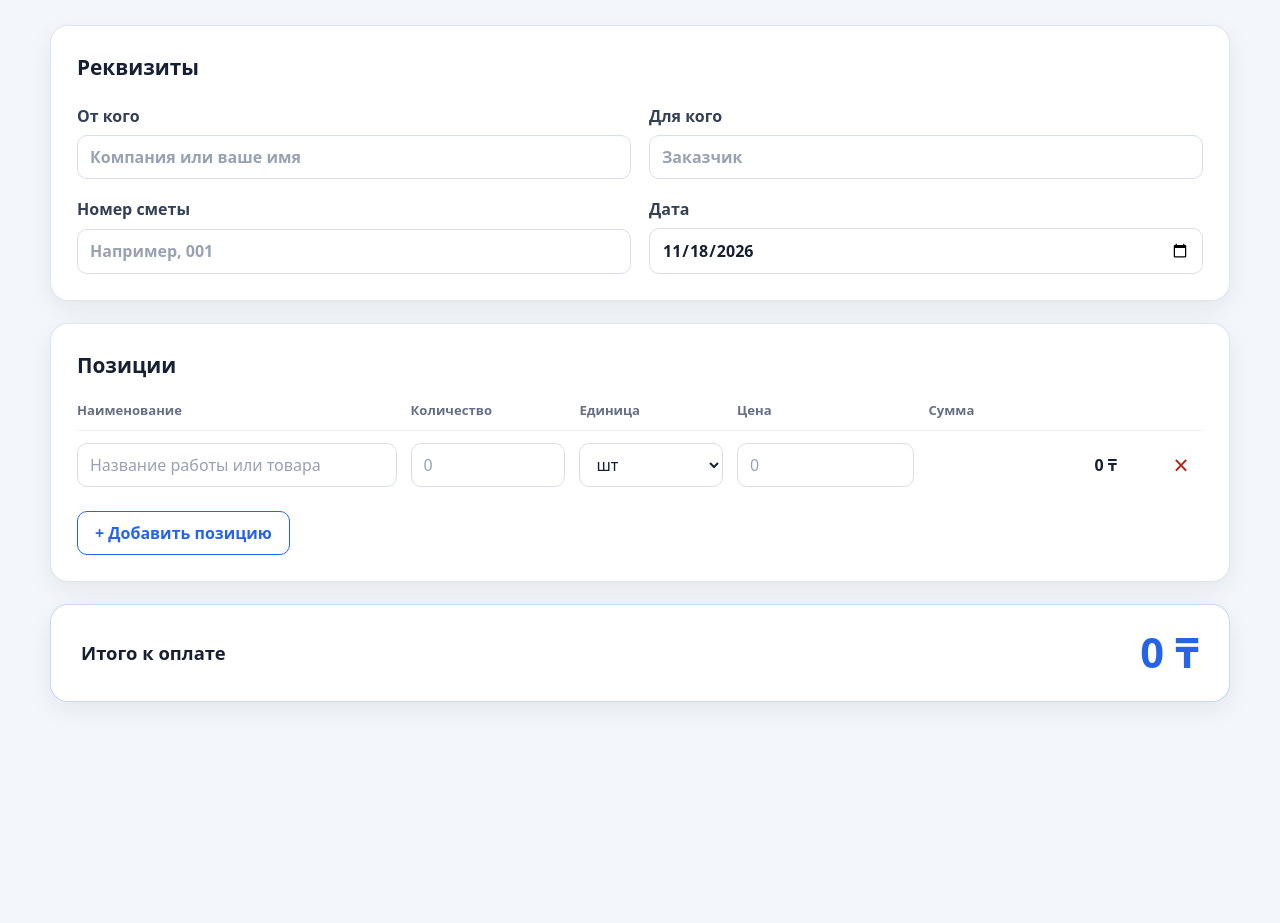
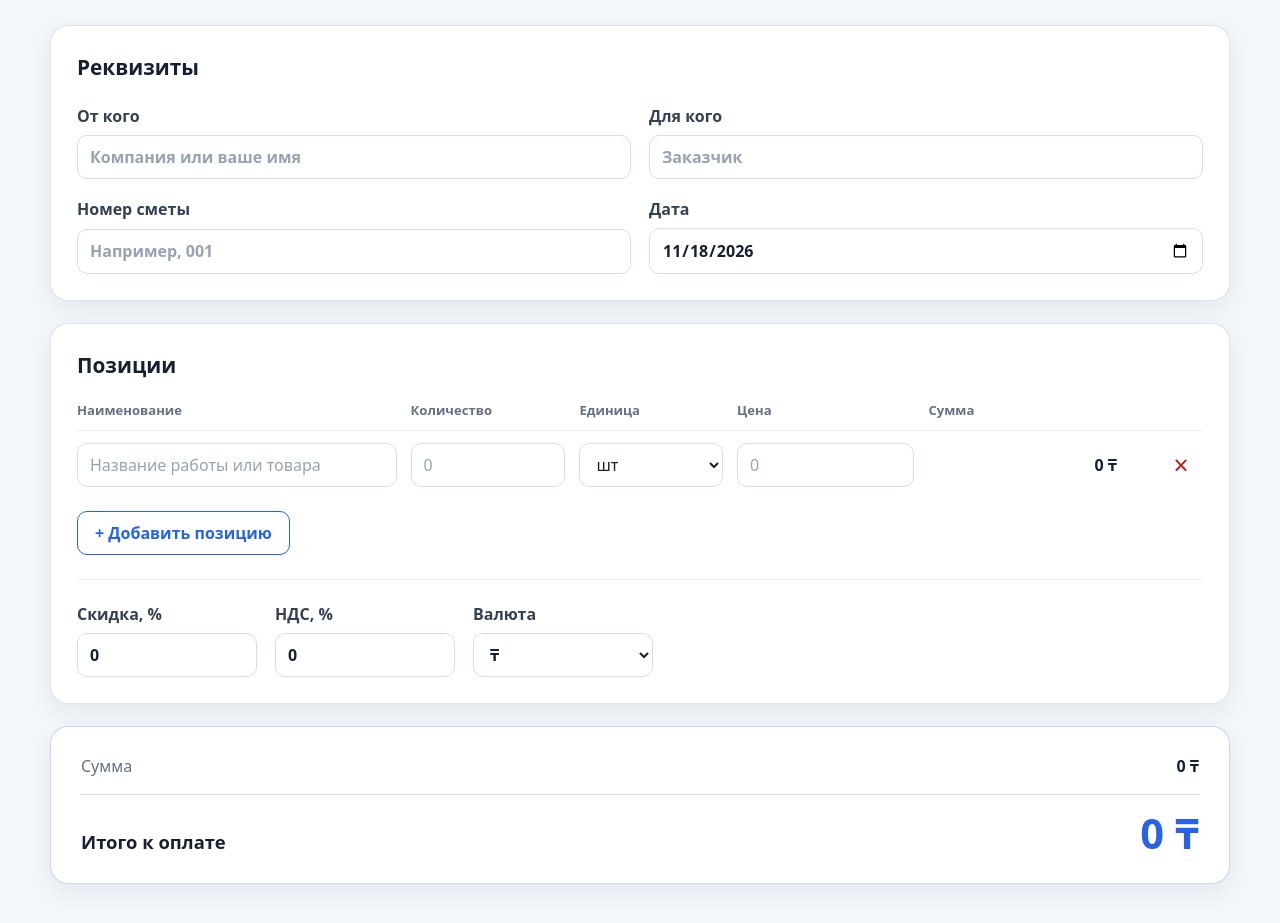
Before and after one commit to DevoteeTM/Smeta, a plain HTML site: page index.html in a window 1280 px wide. Shown: the part 141-1064 px from the top of the page. Before the commit the page ends 907 px from the top, so only its background shows below. Drawn offline with Linux system fonts and the light colour scheme.

Commit message:
Добавить расчёт сметы

```diff
--- a/index.html
+++ b/index.html
@@ -53,11 +53,50 @@
           </table>
         </div>
         <button id="add-position" class="add-button" type="button">+ Добавить позицию</button>
+        <div class="calculation-settings" aria-label="Настройки расчёта">
+          <label>
+            <span>Скидка, %</span>
+            <input id="discount-rate" type="text" inputmode="decimal" value="0" aria-describedby="discount-hint">
+            <span id="discount-hint" class="visually-hidden">Процент скидки от суммы позиций</span>
+          </label>
+          <label>
+            <span>НДС, %</span>
+            <input id="vat-rate" type="text" inputmode="decimal" value="0" aria-describedby="vat-hint">
+            <span id="vat-hint" class="visually-hidden">Процент НДС от суммы со скидкой</span>
+          </label>
+          <label>
+            <span>Валюта</span>
+            <select id="currency" aria-label="Валюта сметы">
+              <option value="₸">₸</option>
+              <option value="₽">₽</option>
+              <option value="$">$</option>
+              <option value="€">€</option>
+            </select>
+          </label>
+        </div>
       </section>
 
       <section class="total-card" aria-live="polite" aria-atomic="true">
-        <span>Итого к оплате</span>
-        <strong id="grand-total">0 ₸</strong>
+        <div class="total-row">
+          <span>Сумма</span>
+          <output id="subtotal">0 ₸</output>
+        </div>
+        <div id="discount-row" class="total-row" hidden>
+          <span>Скидка</span>
+          <output id="discount-amount">0 ₸</output>
+        </div>
+        <div id="discounted-row" class="total-row" hidden>
+          <span>Сумма со скидкой</span>
+          <output id="discounted-total">0 ₸</output>
+        </div>
+        <div id="vat-row" class="total-row" hidden>
+          <span>НДС</span>
+          <output id="vat-amount">0 ₸</output>
+        </div>
+        <div class="total-row grand-total-row">
+          <span>Итого к оплате</span>
+          <strong id="grand-total">0 ₸</strong>
+        </div>
       </section>
     </main>
 
--- a/script.js
+++ b/script.js
@@ -3,6 +3,16 @@ const positionTemplate = document.querySelector("#position-template");
 const addPositionButton = document.querySelector("#add-position");
 const grandTotal = document.querySelector("#grand-total");
 const estimateDate = document.querySelector("#estimate-date");
+const discountRate = document.querySelector("#discount-rate");
+const vatRate = document.querySelector("#vat-rate");
+const currency = document.querySelector("#currency");
+const subtotal = document.querySelector("#subtotal");
+const discountRow = document.querySelector("#discount-row");
+const discountAmount = document.querySelector("#discount-amount");
+const discountedRow = document.querySelector("#discounted-row");
+const discountedTotal = document.querySelector("#discounted-total");
+const vatRow = document.querySelector("#vat-row");
+const vatAmount = document.querySelector("#vat-amount");
 
 function getLocalDate() {
   const today = new Date();
@@ -27,28 +37,42 @@ function toNumber(value) {
 }
 
 function formatMoney(value) {
-  const safeValue = Number.isFinite(value) ? value : 0;
+  const safeValue = Number.isFinite(value) ? Math.round(value) : 0;
   const formatted = new Intl.NumberFormat("ru-RU", {
-    maximumFractionDigits: 2
+    maximumFractionDigits: 0
   }).format(safeValue);
 
-  return `${formatted.replace(/[\u00a0\u202f]/g, " ")} ₸`;
+  return `${formatted.replace(/[\u00a0\u202f]/g, " ")} ${currency.value}`;
 }
 
 function updateTotals() {
-  let total = 0;
+  let positionsTotal = 0;
 
   positionsBody.querySelectorAll("tr").forEach((row) => {
     const quantity = toNumber(row.querySelector(".item-quantity").value);
     const price = toNumber(row.querySelector(".item-price").value);
-    const lineSum = quantity * price;
+    const lineSum = Math.round(quantity * price);
     const safeLineSum = Number.isFinite(lineSum) ? lineSum : 0;
 
     row.querySelector(".line-total").textContent = formatMoney(safeLineSum);
-    total += safeLineSum;
+    positionsTotal += safeLineSum;
   });
 
+  const discount = Math.round(positionsTotal * toNumber(discountRate.value) / 100);
+  const afterDiscount = positionsTotal - discount;
+  const vat = Math.round(afterDiscount * toNumber(vatRate.value) / 100);
+  const total = afterDiscount + vat;
+
+  subtotal.textContent = formatMoney(positionsTotal);
+  discountAmount.textContent = formatMoney(-discount);
+  discountedTotal.textContent = formatMoney(afterDiscount);
+  vatAmount.textContent = formatMoney(vat);
   grandTotal.textContent = formatMoney(total);
+
+  const hasDiscount = discount !== 0;
+  discountRow.hidden = !hasDiscount;
+  discountedRow.hidden = !hasDiscount;
+  vatRow.hidden = vat === 0;
 }
 
 function addPosition(shouldFocus = false) {
@@ -107,6 +131,9 @@ positionsBody.addEventListener("keydown", (event) => {
 });
 
 addPositionButton.addEventListener("click", () => addPosition(true));
+discountRate.addEventListener("input", updateTotals);
+vatRate.addEventListener("input", updateTotals);
+currency.addEventListener("change", updateTotals);
 
 estimateDate.value = getLocalDate();
 addPosition();
--- a/styles.css
+++ b/styles.css
@@ -222,25 +222,57 @@ td:last-child {
   background: #eff6ff;
 }
 
+.calculation-settings {
+  display: grid;
+  grid-template-columns: repeat(3, minmax(0, 180px));
+  gap: 18px;
+  margin-top: 24px;
+  padding-top: 22px;
+  border-top: 1px solid #edf0f5;
+}
+
 .total-card {
-  display: flex;
-  align-items: center;
-  justify-content: space-between;
-  gap: 24px;
+  display: grid;
+  gap: 12px;
   padding: 27px 30px;
   border-color: rgba(37, 99, 235, 0.25);
 }
 
-.total-card span {
+.total-row {
+  display: flex;
+  align-items: baseline;
+  justify-content: space-between;
+  gap: 24px;
+  color: var(--muted);
+}
+
+.total-row output {
+  color: var(--text);
+  font-weight: 700;
+  white-space: nowrap;
+}
+
+.grand-total-row {
+  margin-top: 4px;
+  padding-top: 18px;
+  border-top: 1px solid var(--border);
+  color: var(--text);
+}
+
+.grand-total-row span {
   font-size: 1.15rem;
   font-weight: 700;
 }
 
-.total-card strong {
+.grand-total-row strong {
   color: var(--accent);
   font-size: clamp(1.7rem, 5vw, 2.6rem);
   line-height: 1;
   white-space: nowrap;
+}
+
+[hidden] {
+  display: none !important;
 }
 
 .visually-hidden {
@@ -334,10 +366,16 @@ td:last-child {
     margin-top: 16px;
   }
 
+  .calculation-settings {
+    grid-template-columns: 1fr;
+    gap: 15px;
+  }
+
   .total-card {
-    align-items: flex-start;
-    flex-direction: column;
-    gap: 10px;
     padding: 22px;
   }
+
+  .total-row {
+    gap: 16px;
+  }
 }
```
